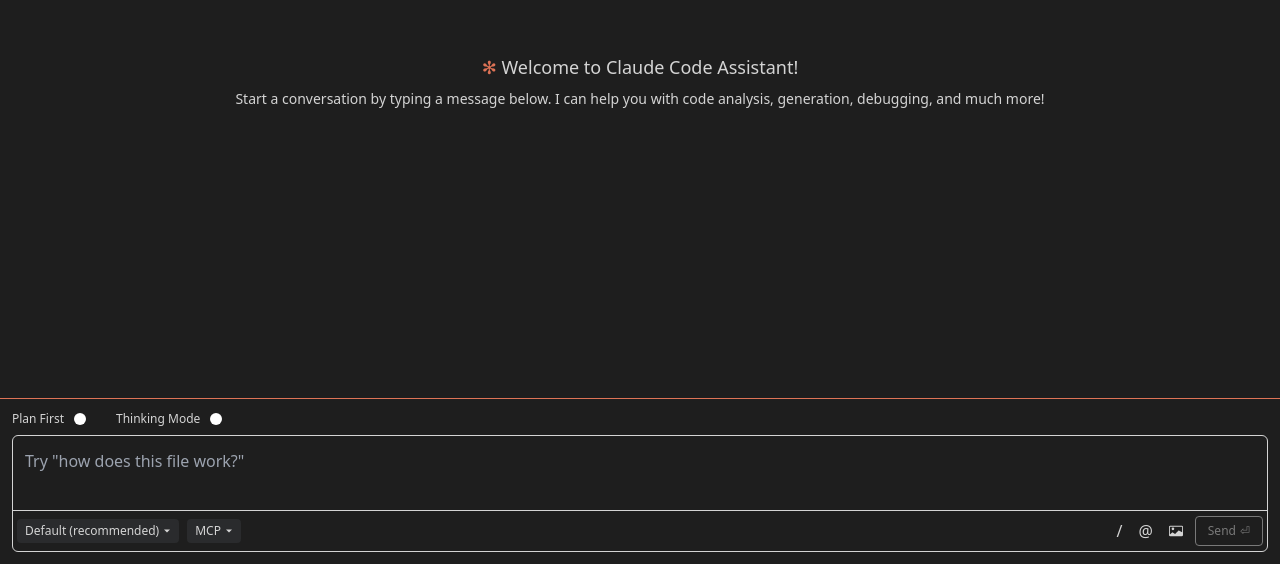
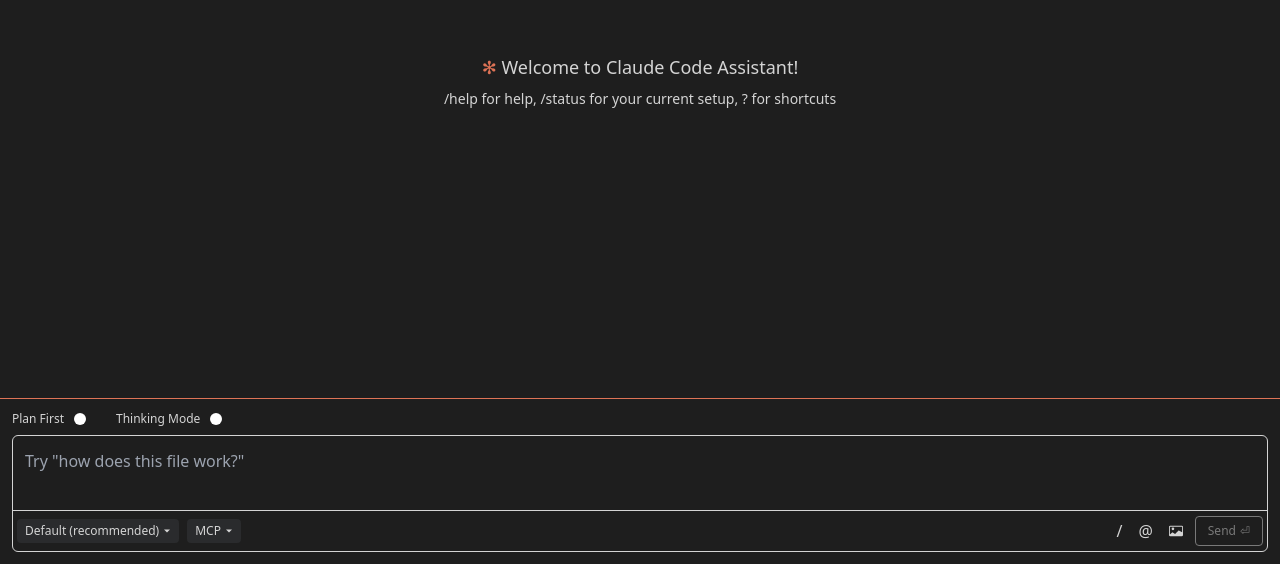
Before and after one commit to Alorse/claude-code-assistant, a React (Vite) app in the folder webview-ui/: page / in a window 1280 px wide. Shown: the part 236-800 px from the top of the page. Built offline with nearby package versions, Linux system fonts and the light colour scheme.

Commit message:
Update help text in MessageList component to provide users with command shortcuts for assistance and status.

```diff
--- a/webview-ui/src/components/MessageList.tsx
+++ b/webview-ui/src/components/MessageList.tsx
@@ -24,8 +24,7 @@
             </span>
           </h3>
           <p className="text-sm">
-            Start a conversation by typing a message below. I can help you with
-            code analysis, generation, debugging, and much more!
+            /help for help, /status for your current setup, ? for shortcuts
           </p>
         </div>
       </div>
```
